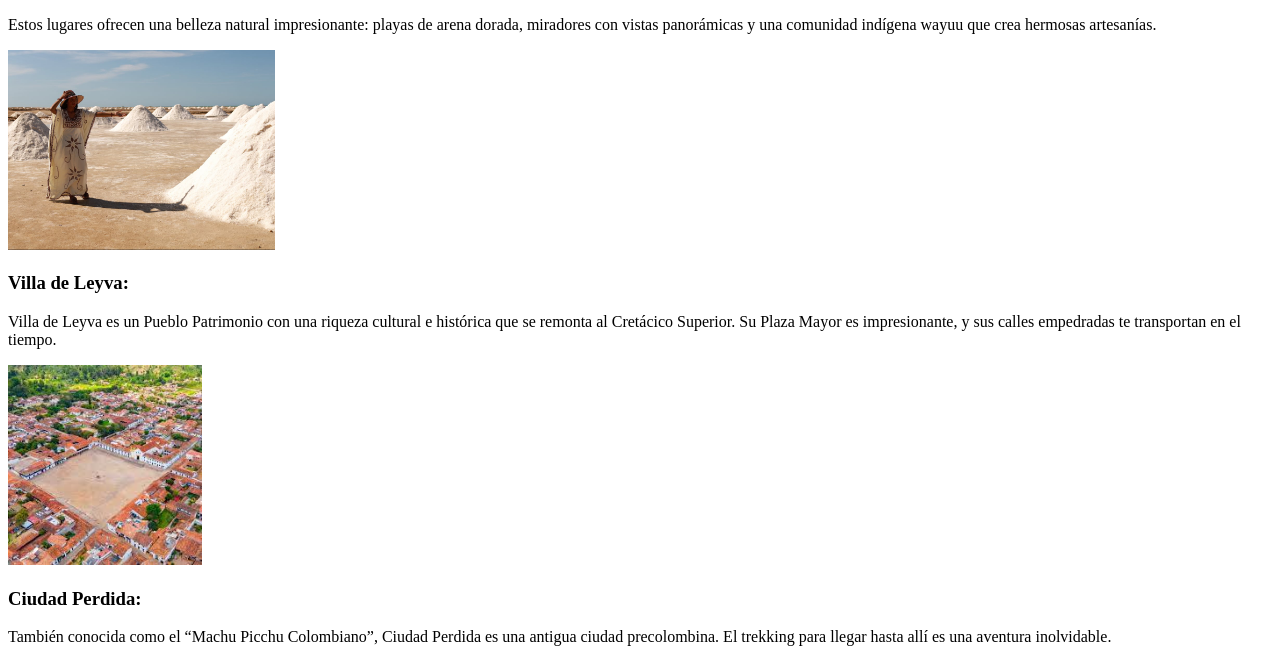
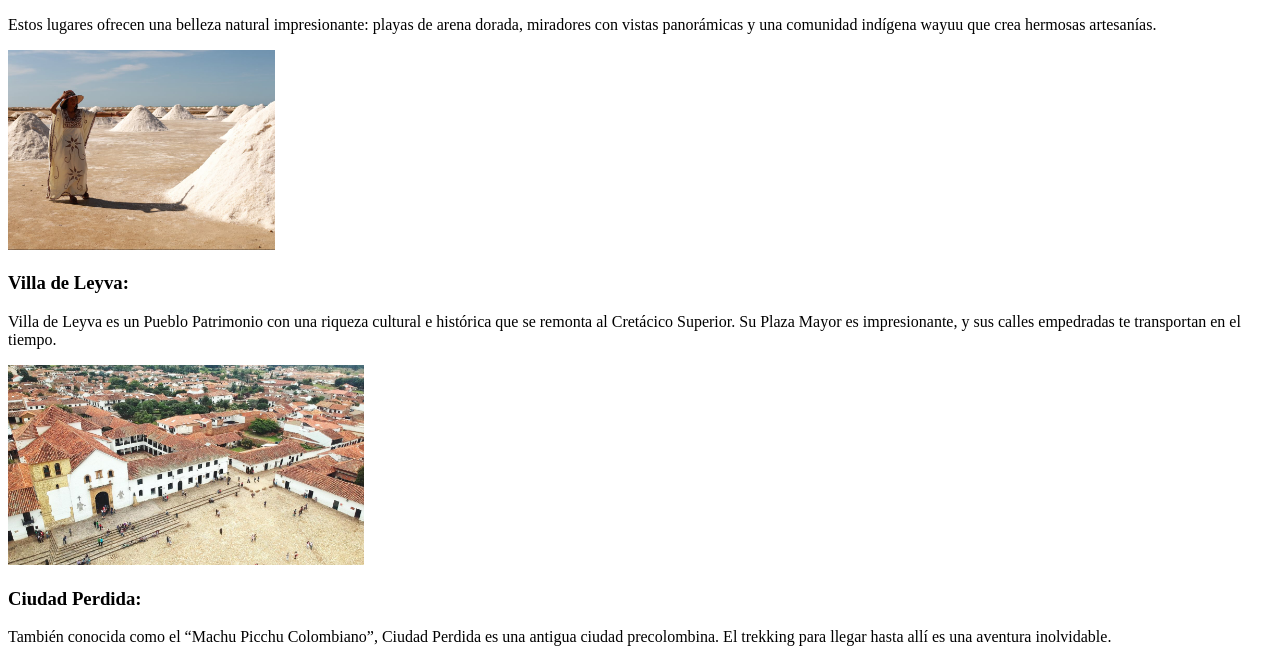
Before and after one commit to Aanuar2323/rubrica4, a plain HTML site: page index.html in a window 1280 px wide. Shown: the part 105-764 px from the top of the page. Drawn offline with Linux system fonts and the light colour scheme.

Commit message:
cambio de imagen Villa de Leyva

```diff
--- a/index.html
+++ b/index.html
@@ -14,7 +14,7 @@
 
     <h3>Villa de Leyva:</h3>
     <p>Villa de Leyva es un Pueblo Patrimonio con una riqueza cultural e histórica que se remonta al Cretácico Superior. Su Plaza Mayor es impresionante, y sus calles empedradas te transportan en el tiempo.</p>
-    <img src="imagenes\descargar.jpeg" height="200">
+    <img src="imagenes\4b3f1d0e-city-302758-17b1b481348.jpg" height="200">
 
     <h3>Ciudad Perdida:</h3>
     <p>También conocida como el “Machu Picchu Colombiano”, Ciudad Perdida es una antigua ciudad precolombina. El trekking para llegar hasta allí es una aventura inolvidable.</p>
```
Also changed, not shown: imagenes/4b3f1d0e-city-302758-17b1b481348.jpg (added).
